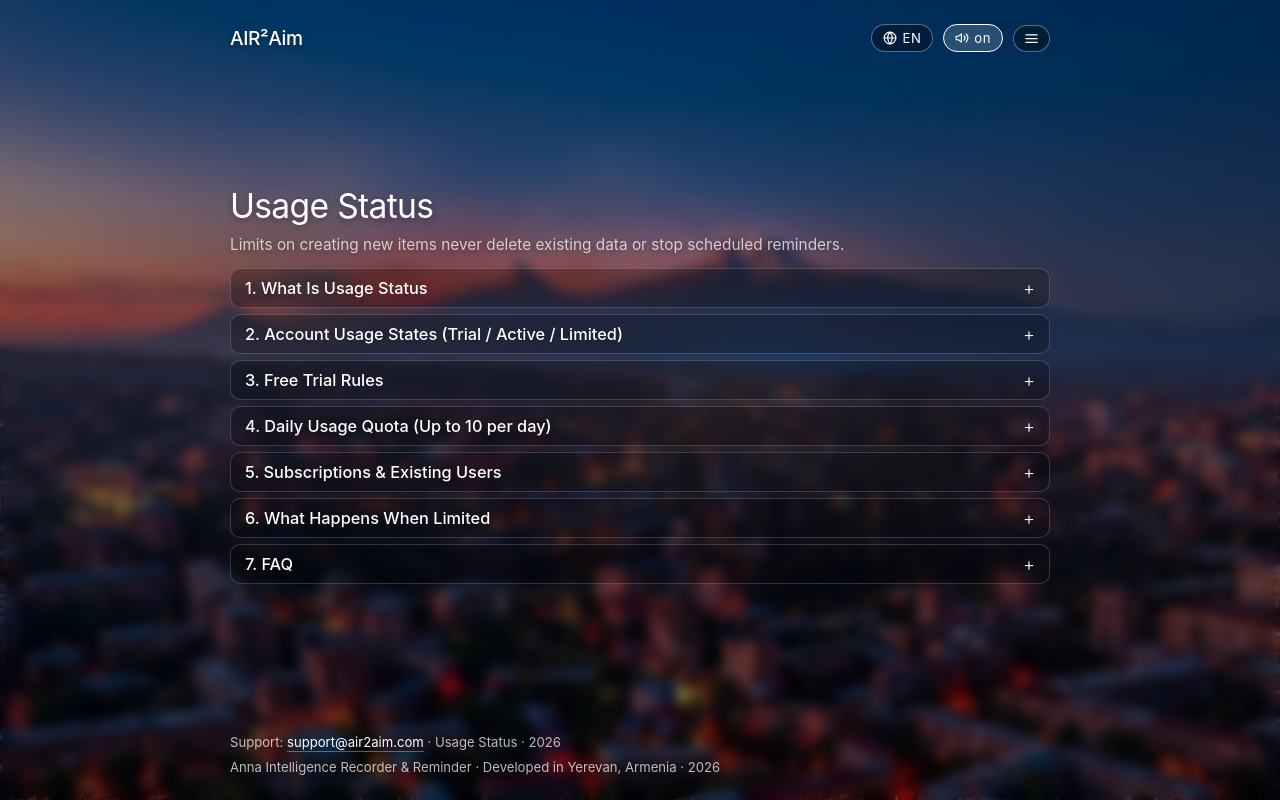
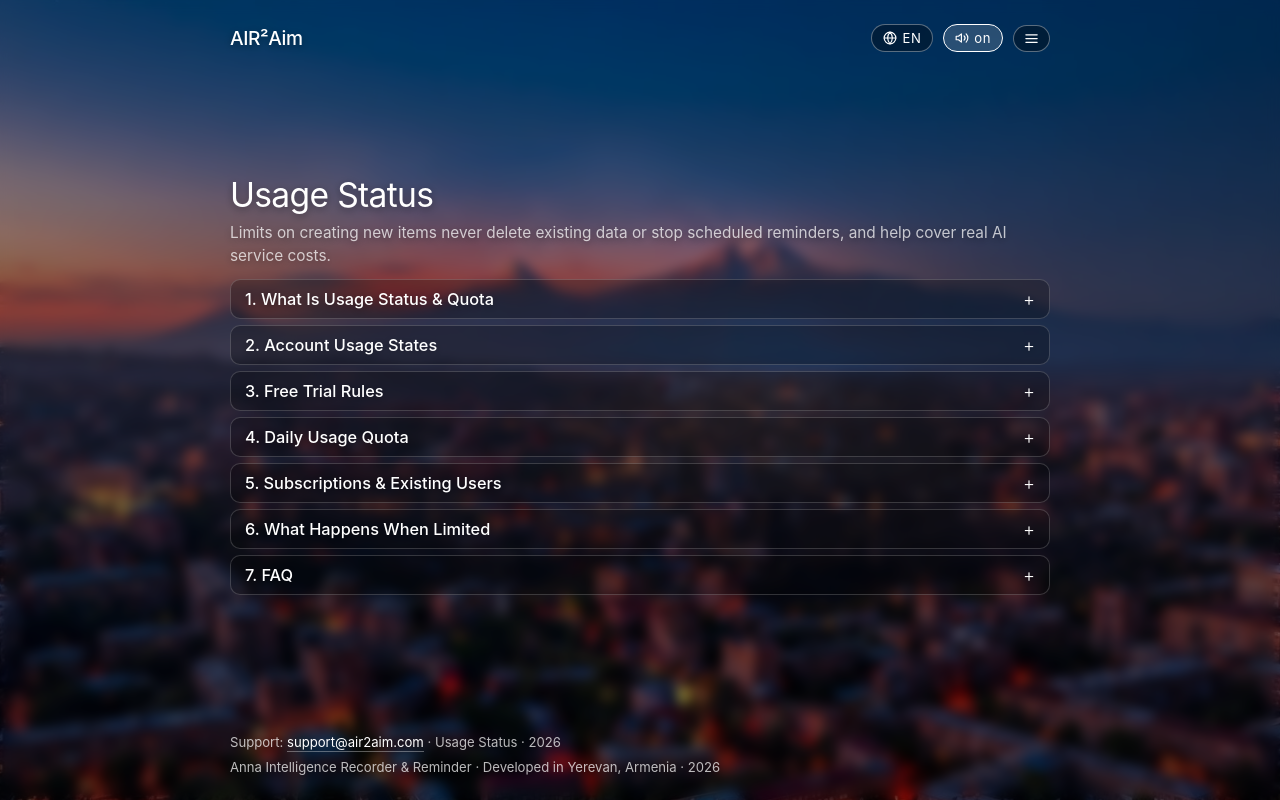
Before and after one commit to garrison9992/air2-website, a plain HTML site: page docs/UsageStatus.html in a window 1280 px wide. Drawn offline with Linux system fonts and the light colour scheme.

Commit message:
Add files via upload

```diff
--- a/docs/UsageStatus.html
+++ b/docs/UsageStatus.html
@@ -262,10 +262,8 @@
 
         .page-header-row {
             display: flex;
-            flex-wrap: wrap;
-            align-items: baseline;
-            justify-content: space-between;
-            gap: 8px 16px;
+            flex-direction: column;
+            gap: 6px;
             margin-bottom: 12px;
         }
 
@@ -282,7 +280,7 @@
             font-family: Inter, -apple-system, BlinkMacSystemFont, "Segoe UI", sans-serif;
             font-size: 0.96rem;
             font-weight: 400;
-            line-height: 1.45;
+            line-height: 1.5;
             color: var(--text-muted);
         }
 
@@ -326,6 +324,7 @@
             line-height: 1;
             transition: transform 0.25s ease;
             margin-left: 12px;
+            flex-shrink: 0;
         }
 
         .info-details[open] .info-summary::after {
@@ -441,7 +440,7 @@
         <div class="page-body">
             <div class="page-header-row">
                 <h2 id="pageTitle">Usage Status</h2>
-                <p class="page-lead" id="pageLead">Limits on creating new items never delete existing data or stop scheduled reminders.</p>
+                <p class="page-lead" id="pageLead">Limits on creating new items never delete existing data or stop scheduled reminders, and help cover real AI service costs.</p>
             </div>
 
             <div class="accordion-section" id="accordionSection"></div>
@@ -466,20 +465,21 @@
                     label: '中文',
                     docTitle: '使用状态说明 — AIR²Aim',
                     heading: '使用状态说明',
-                    lead: '限制新建内容不会删除已有数据，也不会停止已设提醒。',
+                    lead: '限制新建内容不会删除已有数据，也不会停止已设提醒；语音识别与语义整理依赖外部 AI 服务，存在实际调用成本，因此需要设置合理额度。',
                     supportPrefix: '联系支持：',
                     footerBadge: 'Usage Status · 2026',
                     items: [
                         {
-                            summary: '1. 什么是使用状态',
+                            summary: '1. 什么是使用状态与额度说明',
                             paragraphs: [
                                 '使用状态反映您当前账户在 AIR²Aim 中的可用资格与功能权限。',
+                                '语音转写和内容整理等 AI 能力需要调用外部服务接口并产生实际算力与服务成本，因此产品会通过试用期或每日额度来控制资源消耗，保障服务可持续运行。',
                                 'App 内展示的状态和额度以当前账户的实际同步结果为准，方便随时了解能否新建记录或提醒。'
                             ],
-                            speech: '什么是使用状态。使用状态反映您当前账户在 Air 2 Aim 中的可用资格与功能权限。App 内展示的状态和额度以实际同步结果为准。'
+                            speech: '什么是使用状态与额度说明。使用状态反映您当前账户在 Air 2 Aim 中的可用资格与功能权限。语音转写和内容整理等 AI 能力需要调用外部服务接口并产生实际算力与服务成本，因此产品会通过试用期或每日额度来控制资源消耗，保障服务可持续运行。App 内展示的状态和额度以当前账户的实际同步结果为准。'
                         },
                         {
-                            summary: '2. 账户使用状态（Trial / Active / Limited）',
+                            summary: '2. 账户使用状态',
                             paragraphs: [
                                 '• <strong>试用中（Trial）</strong>：处于免费体验阶段，可按规则体验核心记录与提醒功能。',
                                 '• <strong>正常使用（Active）</strong>：订阅已激活或处于正常可用资格内，可正常使用对应权益。',
@@ -496,7 +496,7 @@
                             speech: '免费体验规则。新用户可获得基础免费体验资格，用于了解语音记录、整理与提醒的核心流程。体验结束后若未激活订阅或超出免费使用范围，账户将转为受限状态，仅影响新的创建操作。'
                         },
                         {
-                            summary: '4. 每日使用额度（每日最多 10 条）',
+                            summary: '4. 每日使用额度',
                             paragraphs: [
                                 '在适用每日额度规则的模式下，账户每天最多可创建 <strong>10 条</strong>内容。',
                                 '新增记录或新建提醒等创建类操作会计入当日额度；达到上限后次日按规则恢复，具体以 App 内显示为准。'
@@ -523,12 +523,13 @@
                         {
                             summary: '7. 常见问题（FAQ）',
                             paragraphs: [
+                                '<strong>为什么会有使用限制或收费规则？</strong>因为语音识别与 AI 语义处理需要持续的外部接口与算力成本，合理的额度与订阅规则有助于维持服务长期稳定。',
                                 '<strong>为什么我的使用状态发生变化？</strong>通常与体验期状态、订阅激活状态或账户资格同步有关，可在 App 内刷新查看。',
                                 '<strong>为什么我和其他用户的额度不同？</strong>不同账户的注册时间、体验状态或订阅权益可能不同，因此可用额度存在差异。',
                                 '<strong>如何查看剩余额度？</strong>请在 AIR²Aim App 内的使用状态或账户相关页面查看当前实时额度。',
                                 '<strong>使用限制是否影响已有提醒？</strong>不会。限制仅针对新建内容，已保存的记录和已设置的提醒仍会保留并继续提醒。'
                             ],
-                            speech: '常见问题。为什么我的使用状态发生变化？通常与体验期状态、订阅激活状态或账户资格同步有关。为什么我和其他用户的额度不同？不同账户的注册时间、体验状态或订阅权益可能不同。如何查看剩余额度？请在 Air 2 Aim App 内的使用状态或账户相关页面查看。使用限制是否影响已有提醒？不会，限制仅针对新建内容。'
+                            speech: '常见问题。为什么会有使用限制或收费规则？因为语音识别与 AI 语义处理需要持续的外部接口与算力成本。为什么我的使用状态发生变化？通常与体验期状态、订阅激活状态或账户资格同步有关。为什么我和其他用户的额度不同？不同账户的注册时间、体验状态或订阅权益可能不同。如何查看剩余额度？请在 Air 2 Aim App 内的使用状态或账户相关页面查看。使用限制是否影响已有提醒？不会，限制仅针对新建内容。'
                         }
                     ]
                 },
@@ -538,20 +539,21 @@
                     label: 'EN',
                     docTitle: 'Usage Status — AIR²Aim',
                     heading: 'Usage Status',
-                    lead: 'Limits on creating new items never delete existing data or stop scheduled reminders.',
+                    lead: 'Limits on creating new items never delete existing data or stop scheduled reminders, and help cover real AI service costs.',
                     supportPrefix: 'Support: ',
                     footerBadge: 'Usage Status · 2026',
                     items: [
                         {
-                            summary: '1. What Is Usage Status',
+                            summary: '1. What Is Usage Status & Quota',
                             paragraphs: [
                                 'Usage Status reflects your account eligibility and feature access in AIR²Aim.',
+                                'Speech recognition and semantic structuring rely on external AI providers with real compute and API costs, so trial rules and daily quotas help keep the service sustainable.',
                                 'Status and quota shown in the app follow your current account sync so you can check whether new items can be created.'
                             ],
-                            speech: 'What is Usage Status. Usage Status reflects your account eligibility and feature access in Air 2 Aim. Status and quota shown in the app follow your current account sync.'
+                            speech: 'What is Usage Status and Quota. Usage Status reflects your account eligibility and feature access in Air 2 Aim. Speech recognition and semantic structuring rely on external AI providers with real costs, so trial rules and daily quotas help keep the service sustainable.'
                         },
                         {
-                            summary: '2. Account Usage States (Trial / Active / Limited)',
+                            summary: '2. Account Usage States',
                             paragraphs: [
                                 '• <strong>Trial</strong>: In the free trial stage, allowing you to try core recording and reminder features under trial rules.',
                                 '• <strong>Active</strong>: Subscription is active or within standard eligible access.',
@@ -568,7 +570,7 @@
                             speech: 'Free Trial Rules. New users can receive basic free trial access to experience voice capture, structuring, and reminders. Once the trial ends, only new creations are affected.'
                         },
                         {
-                            summary: '4. Daily Usage Quota (Up to 10 per day)',
+                            summary: '4. Daily Usage Quota',
                             paragraphs: [
                                 'Under daily quota rules, an account can create up to <strong>10 items</strong> per day.',
                                 'Creating new notes or reminders counts toward the daily quota, which resets according to app rules.'
@@ -595,12 +597,13 @@
                         {
                             summary: '7. FAQ',
                             paragraphs: [
+                                '<strong>Why are there usage limits or paid plans?</strong> Speech transcription and AI parsing carry ongoing external API and compute costs, so quotas and plans help keep the service reliable.',
                                 '<strong>Why did my usage status change?</strong> It usually relates to trial status, subscription activation, or account sync; refresh inside the app to check.',
                                 '<strong>Why does my quota differ from other users?</strong> Accounts may differ by registration timing, trial status, or subscription eligibility.',
                                 '<strong>How do I check remaining quota?</strong> Check the usage status or account section inside the AIR²Aim app.',
                                 '<strong>Do limits affect existing reminders?</strong> No. Limits only apply to creating new items; existing records and reminders remain.'
                             ],
-                            speech: 'FAQ. Why did my usage status change? Usually due to trial status, subscription activation, or account sync. Do limits affect existing reminders? No, limits only apply to creating new items.'
+                            speech: 'FAQ. Why are there usage limits or paid plans? Speech transcription and AI parsing carry ongoing external API and compute costs. Do limits affect existing reminders? No, limits only apply to creating new items.'
                         }
                     ]
                 },
@@ -610,20 +613,21 @@
                     label: 'RU',
                     docTitle: 'Статус использования — AIR²Aim',
                     heading: 'Статус использования',
-                    lead: 'Ограничение на создание новых записей не удаляет данные и не отключает уже заданные напоминания.',
+                    lead: 'Ограничение на создание новых записей не удаляет данные и не отключает напоминания, а помогает покрывать расходы на AI-сервисы.',
                     supportPrefix: 'Поддержка: ',
                     footerBadge: 'Usage Status · 2026',
                     items: [
                         {
-                            summary: '1. Что такое статус использования',
+                            summary: '1. Что такое статус использования и лимиты',
                             paragraphs: [
                                 'Статус использования показывает текущие права доступа и лимиты вашего аккаунта в AIR²Aim.',
+                                'Распознавание речи и обработка текста используют внешние AI-сервисы с реальной стоимостью вызовов, поэтому пробный период и дневной лимит помогают поддерживать стабильную работу.',
                                 'Статус и остаток лимита в приложении отражают актуальную синхронизацию аккаунта.'
                             ],
-                            speech: 'Что такое статус использования. Статус использования показывает текущие права доступа и лимиты вашего аккаунта в Air 2 Aim.'
+                            speech: 'Что такое статус использования и лимиты. Распознавание речи и обработка текста используют внешние AI-сервисы с реальной стоимостью вызовов, поэтому лимиты помогают поддерживать работу сервиса.'
                         },
                         {
-                            summary: '2. Состояния аккаунта (Trial / Active / Limited)',
+                            summary: '2. Состояния аккаунта',
                             paragraphs: [
                                 '• <strong>Trial</strong>: период бесплатного знакомства с записью и напоминаниями по правилам триала.',
                                 '• <strong>Active</strong>: подписка активна или действуют стандартные права доступа.',
@@ -640,7 +644,7 @@
                             speech: 'Правила бесплатного доступа. Новым пользователям доступен базовый бесплатный период для проверки записей и напоминаний.'
                         },
                         {
-                            summary: '4. Дневной лимит (до 10 в день)',
+                            summary: '4. Дневной лимит',
                             paragraphs: [
                                 'При действии дневного лимита можно создать до <strong>10 записей</strong> в день.',
                                 'Создание новых записей и напоминаний расходует дневной лимит и восстанавливается по правилам в приложении.'
@@ -667,6 +671,7 @@
                         {
                             summary: '7. Частые вопросы (FAQ)',
                             paragraphs: [
+                                '<strong>Зачем нужны лимиты и подписка?</strong> Обработка речи и AI-разбор требуют внешних API и вычислительных ресурсов, поэтому лимиты помогают сохранять сервис доступным.',
                                 '<strong>Почему изменился статус?</strong> Обычно это связано со статусом пробного периода, подпиской или синхронизацией аккаунта.',
                                 '<strong>Почему лимиты отличаются у разных пользователей?</strong> Они могут зависеть от даты регистрации, статуса триала или подписки.',
                                 '<strong>Как посмотреть остаток?</strong> Откройте раздел статуса или аккаунта внутри приложения AIR²Aim.',
@@ -682,20 +687,21 @@
                     label: 'FR',
                     docTitle: 'État d’utilisation — AIR²Aim',
                     heading: 'État d’utilisation',
-                    lead: 'Limiter la création de nouveaux éléments ne supprime pas vos données ni vos rappels existants.',
+                    lead: 'Limiter la création de nouveaux éléments ne supprime pas vos données ni vos rappels et aide à couvrir les coûts des services AI.',
                     supportPrefix: 'Support : ',
                     footerBadge: 'Usage Status · 2026',
                     items: [
                         {
-                            summary: '1. Qu’est-ce que l’état d’utilisation',
+                            summary: '1. Qu’est-ce que l’état d’utilisation et les quotas',
                             paragraphs: [
                                 'L’état d’utilisation indique les droits et quotas actuels de votre compte dans AIR²Aim.',
+                                'La reconnaissance vocale et l’analyse reposent sur des fournisseurs AI externes qui entraînent des coûts réels ; l’essai et les quotas quotidiens aident à maintenir le service.',
                                 'L’état et le quota affichés dans l’application reflètent la synchronisation de votre compte.'
                             ],
-                            speech: 'Qu’est-ce que l’état d’utilisation. Il indique les droits et quotas actuels de votre compte dans Air 2 Aim.'
+                            speech: 'Qu’est-ce que l’état d’utilisation et les quotas. Les fonctions vocales et d’analyse utilisent des services AI externes avec des coûts réels.'
                         },
                         {
-                            summary: '2. États du compte (Trial / Active / Limited)',
+                            summary: '2. États du compte',
                             paragraphs: [
                                 '• <strong>Trial</strong> : phase d’essai gratuit selon les règles en vigueur.',
                                 '• <strong>Active</strong> : abonnement actif ou accès normal activé.',
@@ -712,7 +718,7 @@
                             speech: 'Règles d’essai gratuit. Les nouveaux utilisateurs peuvent découvrir la capture vocale et les rappels pendant l’essai.'
                         },
                         {
-                            summary: '4. Quota quotidien (jusqu’à 10 par jour)',
+                            summary: '4. Quota quotidien',
                             paragraphs: [
                                 'Lorsque le quota quotidien s’applique, vous pouvez créer jusqu’à <strong>10 éléments</strong> par jour.',
                                 'La création d’enregistrements ou de rappels consomme le quota du jour selon les règles affichées dans l’app.'
@@ -739,6 +745,7 @@
                         {
                             summary: '7. FAQ',
                             paragraphs: [
+                                '<strong>Pourquoi existe-t-il des limites ou un abonnement ?</strong> La transcription et le traitement AI engendrent des coûts d’API et de calcul continus.',
                                 '<strong>Pourquoi mon état a-t-il changé ?</strong> Cela dépend généralement de l’essai, de l’abonnement ou de la synchronisation du compte.',
                                 '<strong>Pourquoi mon quota diffère-t-il ?</strong> Il peut varier selon la date d’inscription, l’essai ou l’abonnement.',
                                 '<strong>Où voir le quota restant ?</strong> Consultez l’état d’utilisation ou votre compte dans l’application AIR²Aim.',
@@ -754,20 +761,21 @@
                     label: 'ES',
                     docTitle: 'Estado de uso — AIR²Aim',
                     heading: 'Estado de uso',
-                    lead: 'Limitar la creación de elementos nuevos no borra datos existentes ni detiene recordatorios ya creados.',
+                    lead: 'Limitar la creación de elementos nuevos no borra datos ni detiene recordatorios, y ayuda a cubrir los costos reales de los servicios de AI.',
                     supportPrefix: 'Soporte: ',
                     footerBadge: 'Usage Status · 2026',
                     items: [
                         {
-                            summary: '1. Qué es el estado de uso',
+                            summary: '1. Qué es el estado de uso y el cupo',
                             paragraphs: [
                                 'El estado de uso muestra los permisos y cuotas vigentes de tu cuenta en AIR²Aim.',
+                                'El reconocimiento de voz y el procesamiento dependen de proveedores de AI externos con costos reales, por lo que la prueba y el cupo diario ayudan a sostener el servicio.',
                                 'El estado y el cupo en la app reflejan la sincronización actual de tu cuenta.'
                             ],
-                            speech: 'Qué es el estado de uso. Muestra los permisos y cuotas vigentes de tu cuenta en Air 2 Aim.'
+                            speech: 'Qué es el estado de uso y el cupo. La voz y el procesamiento usan servicios de AI externos con costos reales, por lo que los cupos ayudan a sostener el servicio.'
                         },
                         {
-                            summary: '2. Estados de la cuenta (Trial / Active / Limited)',
+                            summary: '2. Estados de la cuenta',
                             paragraphs: [
                                 '• <strong>Trial</strong>: en etapa de prueba gratuita según las reglas vigentes.',
                                 '• <strong>Active</strong>: suscripción activa o dentro del acceso habilitado.',
@@ -784,7 +792,7 @@
                             speech: 'Reglas de prueba gratuita. Los usuarios nuevos pueden probar notas por voz y recordatorios durante la prueba.'
                         },
                         {
-                            summary: '4. Cupo diario (hasta 10 al día)',
+                            summary: '4. Cupo diario',
                             paragraphs: [
                                 'Cuando aplica el cupo diario, puedes crear hasta <strong>10 elementos</strong> por día.',
                                 'Crear registros o recordatorios consume el cupo diario y se restablece según las reglas de la app.'
@@ -811,6 +819,7 @@
                         {
                             summary: '7. Preguntas frecuentes (FAQ)',
                             paragraphs: [
+                                '<strong>¿Por qué hay límites o planes de pago?</strong> La transcripción y el análisis de AI implican costos continuos de API y cómputo para mantener el servicio estable.',
                                 '<strong>¿Por qué cambió mi estado de uso?</strong> Suele deberse al estado de prueba, la suscripción o la sincronización de la cuenta.',
                                 '<strong>¿Por qué mi cupo es distinto al de otros usuarios?</strong> Puede variar según la fecha de registro, prueba o suscripción.',
                                 '<strong>¿Cómo ver el cupo restante?</strong> Revisa el estado de uso o tu cuenta dentro de la app AIR²Aim.',
```
